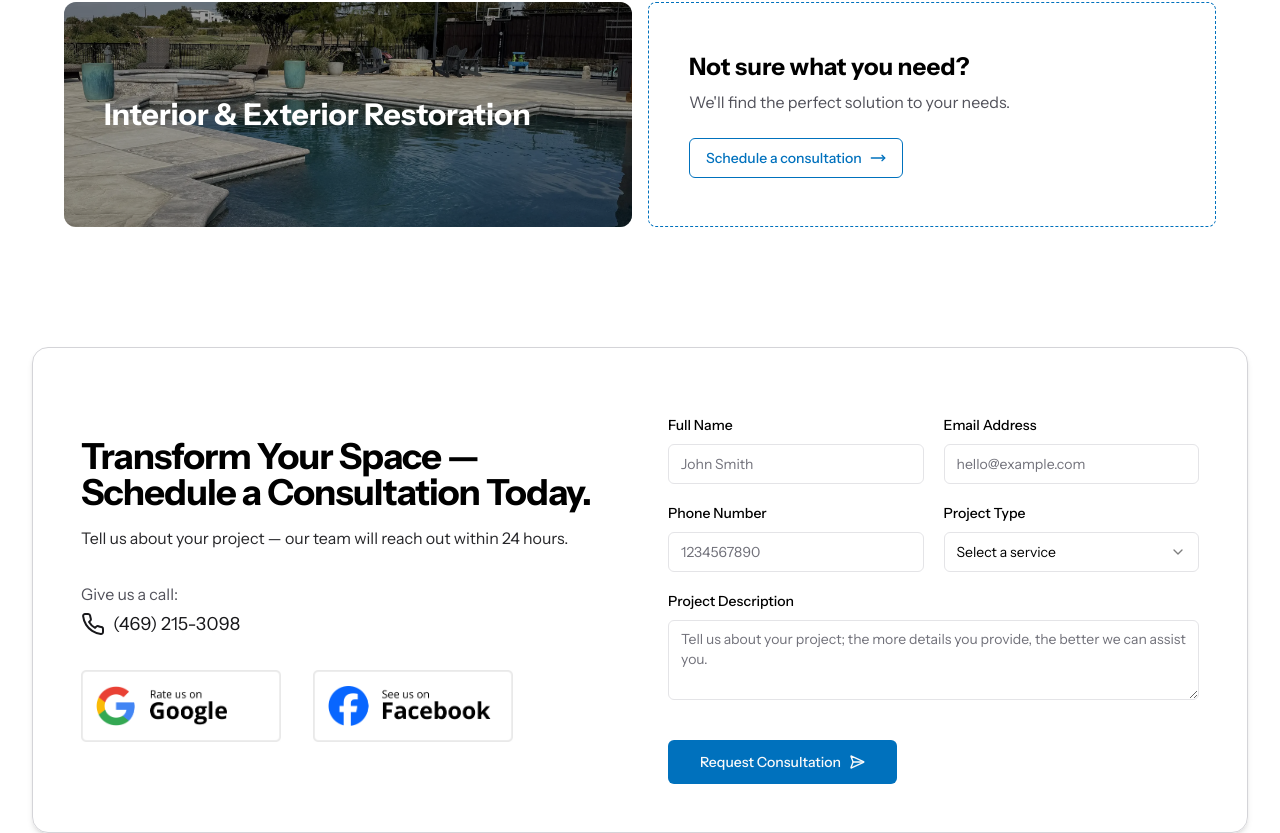
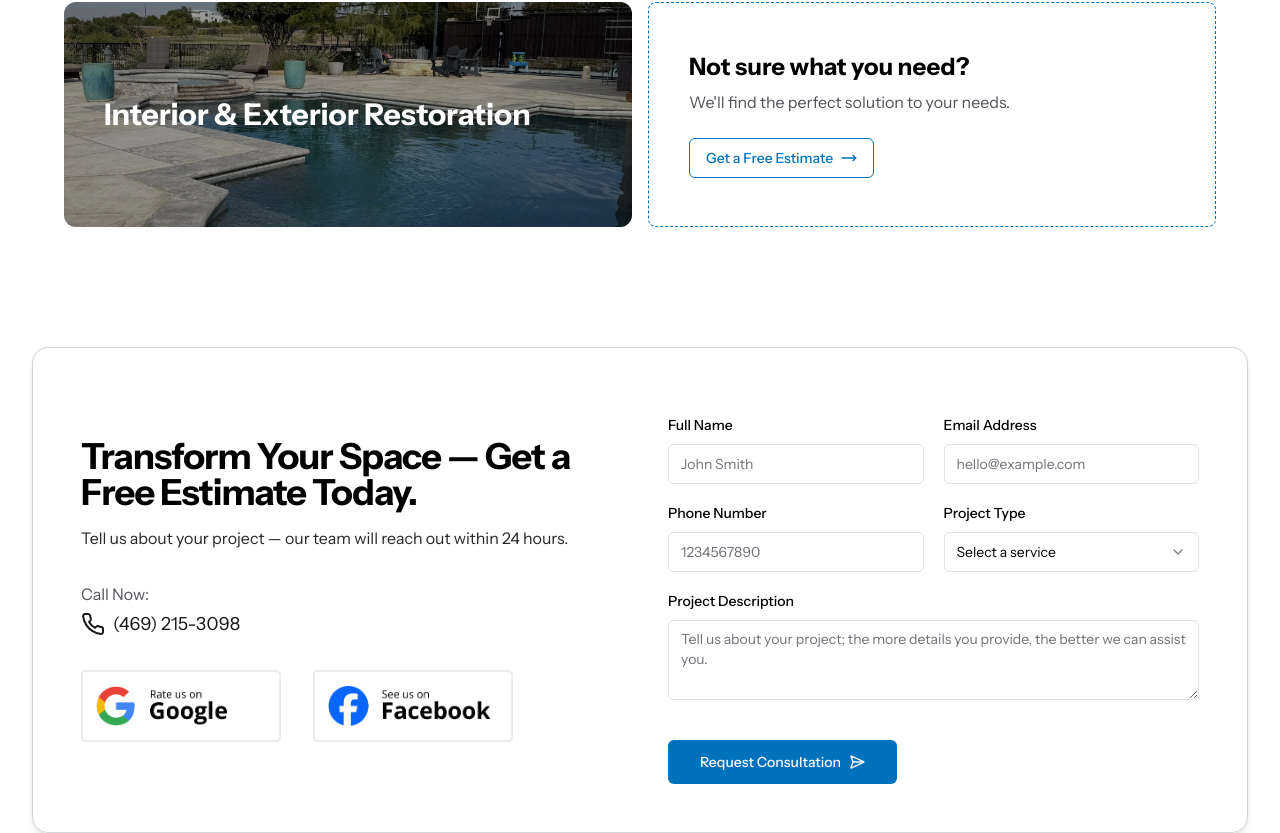
Before and after one commit to Radiata-Web/castle-hills, a Next.js app: page / in a window 1280 px wide. Shown: the part 544-1377 px from the top of the page. Built offline with nearby package versions, Linux system fonts and the light colour scheme; what zod-form-data would draw is missing.

Commit message:
Fix estimate/call copy

```diff
--- a/src/components/about-us.tsx
+++ b/src/components/about-us.tsx
@@ -51,7 +51,7 @@ export default function About() {
                 asChild
               >
                 <Link href="tel:4692153098">
-                  Give us a call
+                  Call Now
                   <Phone size={16} className="ml-2" strokeWidth={1.5} />
                 </Link>
               </Button>
--- a/src/components/expertise.tsx
+++ b/src/components/expertise.tsx
@@ -65,7 +65,7 @@ export default function Expertise() {
                 asChild
               >
                 <Link href="/contact-us">
-                  Schedule a consultation
+                  Get a Free Estimate
                   <MoveRight size={16} className="ml-2" strokeWidth={1.5} />
                 </Link>
               </Button>
--- a/src/components/hero.tsx
+++ b/src/components/hero.tsx
@@ -45,7 +45,7 @@ export default function Hero() {
                 asChild
               >
                 <Link href="/#contact">
-                  Schedule a Consultation
+                  Get a Free Estimate
                   <MoveRight className="ml-2" strokeWidth={1.5} />
                 </Link>
               </Button>
--- a/src/components/misc/interior-contact.tsx
+++ b/src/components/misc/interior-contact.tsx
@@ -10,7 +10,7 @@ export default function InteriorContact() {
         <div className="flex flex-col justify-center space-y-4 md:space-y-6 lg:space-y-8">
           <div className="max-w-[600px]">
             <p className="text-2xl font-bold tracking-tight md:text-3xl xl:text-4xl/none mb-4">
-              Transform Your Space — Schedule a Consultation Today.
+              Transform Your Space — Get a Free Estimate Today.
             </p>
 
             <p className="text-zinc-800">
@@ -20,7 +20,7 @@ export default function InteriorContact() {
           </div>
 
           <div className="space-y-1 text-zinc-600">
-            <p>Give us a call:</p>
+            <p>Call Now:</p>
             <ContactNumber
               iconSize={24}
               textSize="text-lg"
--- a/src/components/nav/navbar.tsx
+++ b/src/components/nav/navbar.tsx
@@ -107,7 +107,7 @@ export default function Navbar() {
               asChild
             >
               <Link href="/contact-us">
-                Schedule a Consultation{" "}
+                Get a Free Estimate{" "}
                 <MoveRight className="ml-2" strokeWidth={1.5} />
               </Link>
             </Button>
@@ -196,7 +196,7 @@ export default function Navbar() {
                 {/* Estimate button */}
                 <Button className="mt-[8%] w-full" size="lg" asChild>
                   <Link href="#contact" onClick={() => setIsMenuOpen(false)}>
-                    Schedule a consultation
+                    Get a Free Estimate
                     <MoveRight className="ml-2" strokeWidth={1.5} />
                   </Link>
                 </Button>
@@ -222,7 +222,7 @@ const ListItem = forwardRef<ElementRef<"a">, ComponentPropsWithoutRef<"a">>(
             ref={ref}
             className={cn(
               "block select-none space-y-1 rounded-md p-3 leading-none no-underline outline-none transition-colors hover:bg-zinc-100 hover:text-accent-foreground focus:bg-zinc-100 focus:text-accent-foreground",
-              className
+              className,
             )}
             {...props}
           >
@@ -231,6 +231,6 @@ const ListItem = forwardRef<ElementRef<"a">, ComponentPropsWithoutRef<"a">>(
         </NavigationMenuLink>
       </li>
     );
-  }
+  },
 );
 ListItem.displayName = "ListItem";
--- a/src/components/services-cards.tsx
+++ b/src/components/services-cards.tsx
@@ -68,7 +68,7 @@ export default function ServicesCards({
                   variant="outline"
                 >
                   <Link href="#contact">
-                    Schedule a consultation
+                    Get a Free Estimate
                     <MoveRight className="ml-2 h-4 w-4" />
                   </Link>
                 </Button>
```
